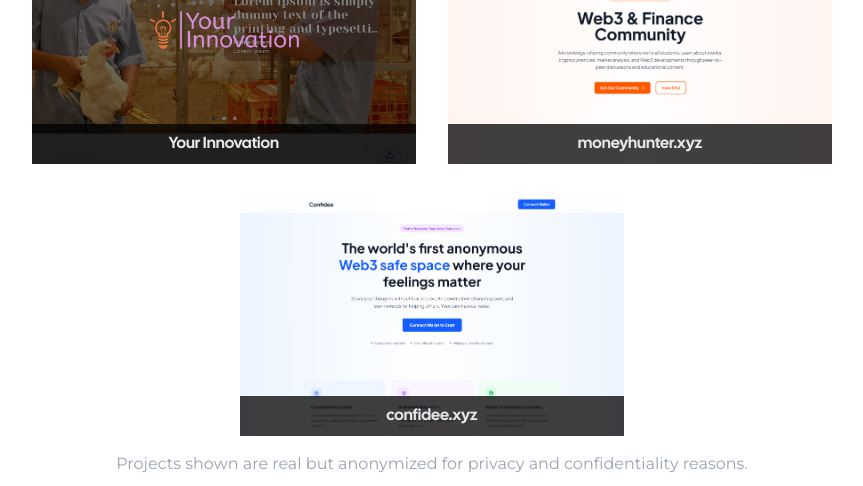
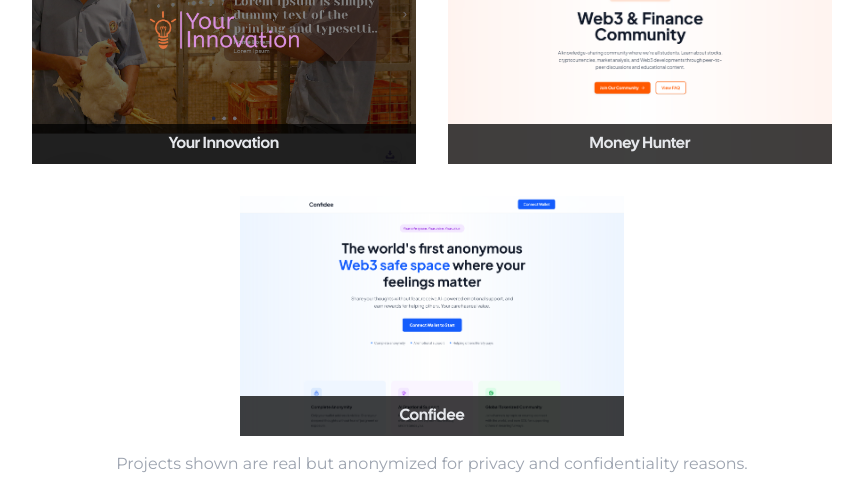
Before and after one commit to fdaniall/personal-website, a Next.js app: page / in a window 1280 px wide. Shown: the part 1940-2426 px from the top of the page, without its empty margins (208-1071 px from the left). Built offline with nearby package versions, Linux system fonts and the light colour scheme.

Commit message:
fix: update project titles for better branding on homepage
Renamed project titles from 'moneyhunter.xyz' to 'Money Hunter' and 'confidee.xyz' to 'Confidee' in the ProjectCard components to enhance brand visibility and consistency on the homepage.

```diff
--- a/src/app/Homepage/index.js
+++ b/src/app/Homepage/index.js
@@ -115,13 +115,13 @@
                   isPublic={false}
                 />
                 <ProjectCard
-                  title="moneyhunter.xyz"
+                  title="Money Hunter"
                   staticImage={moneyhunterImg}
                   url="https://moneyhunter.xyz"
                   isPublic={true}
                 />
                 <ProjectCard
-                  title="confidee.xyz"
+                  title="Confidee"
                   staticImage={confideeImg}
                   url="https://confidee.xyz"
                   isPublic={true}
```
